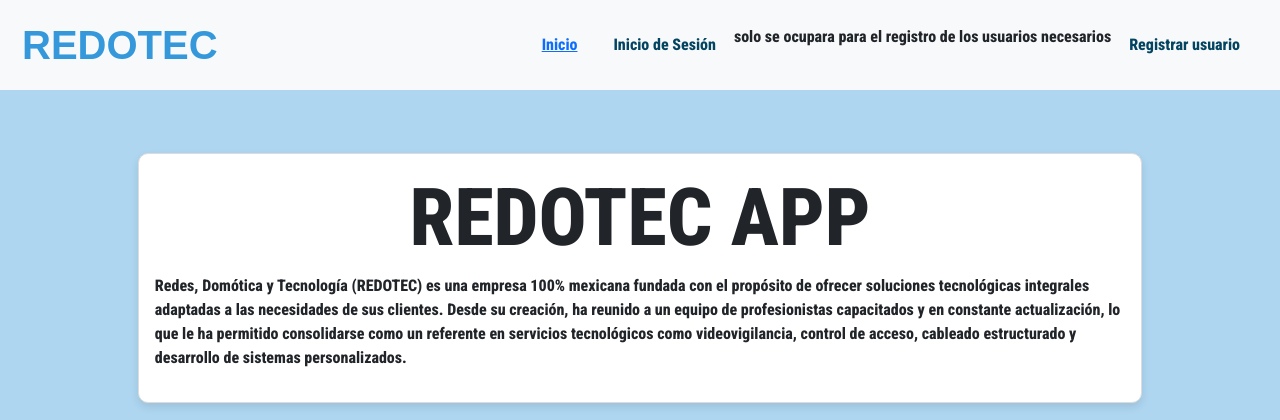
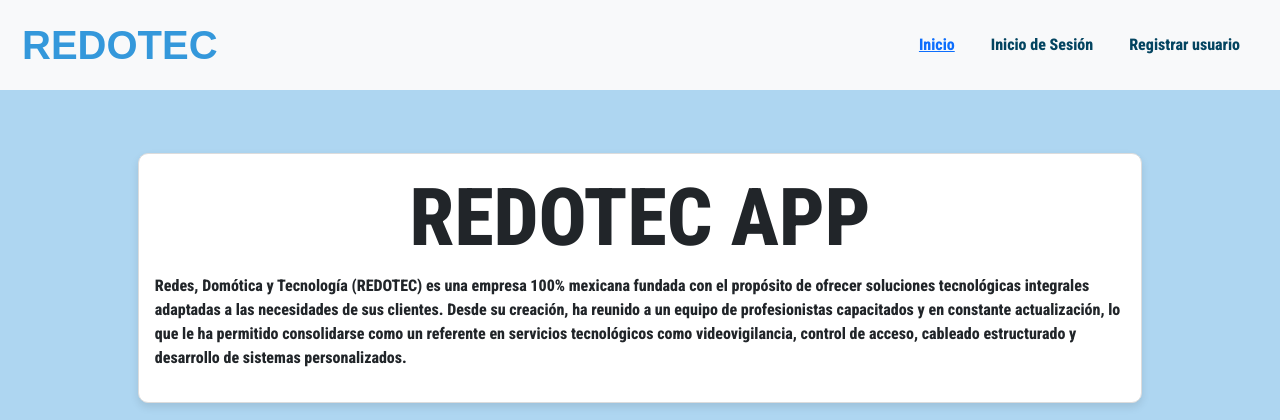
Before and after one commit to Abi-MH/redotec-app-web, a Django app: page / in a window 1280 px wide. Shown: the top 420 px of the page. Run offline with Django 4.2, Linux system fonts and the light colour scheme; some web fonts are replaced.

```diff
--- a/tasks/templates/base.html
+++ b/tasks/templates/base.html
@@ -46,7 +46,7 @@
                         <li class="nav-item">
                             <a href="/signin" class="nav-link">Inicio de Sesión</a>
                         </li>
-                           solo se ocupara para el registro de los usuarios necesarios
+
                     <li class="nav-item">
                         <a href="/signup" class="nav-link">Registrar usuario</a>
                     </li>
```
